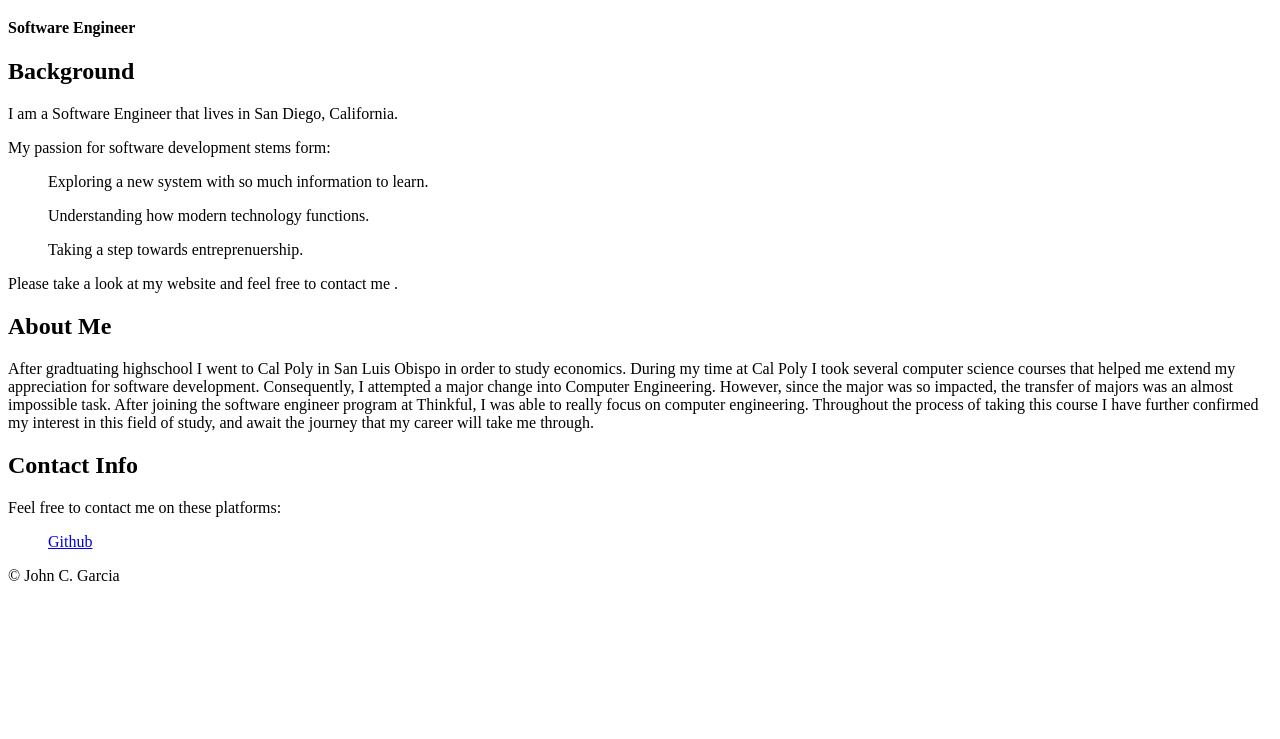
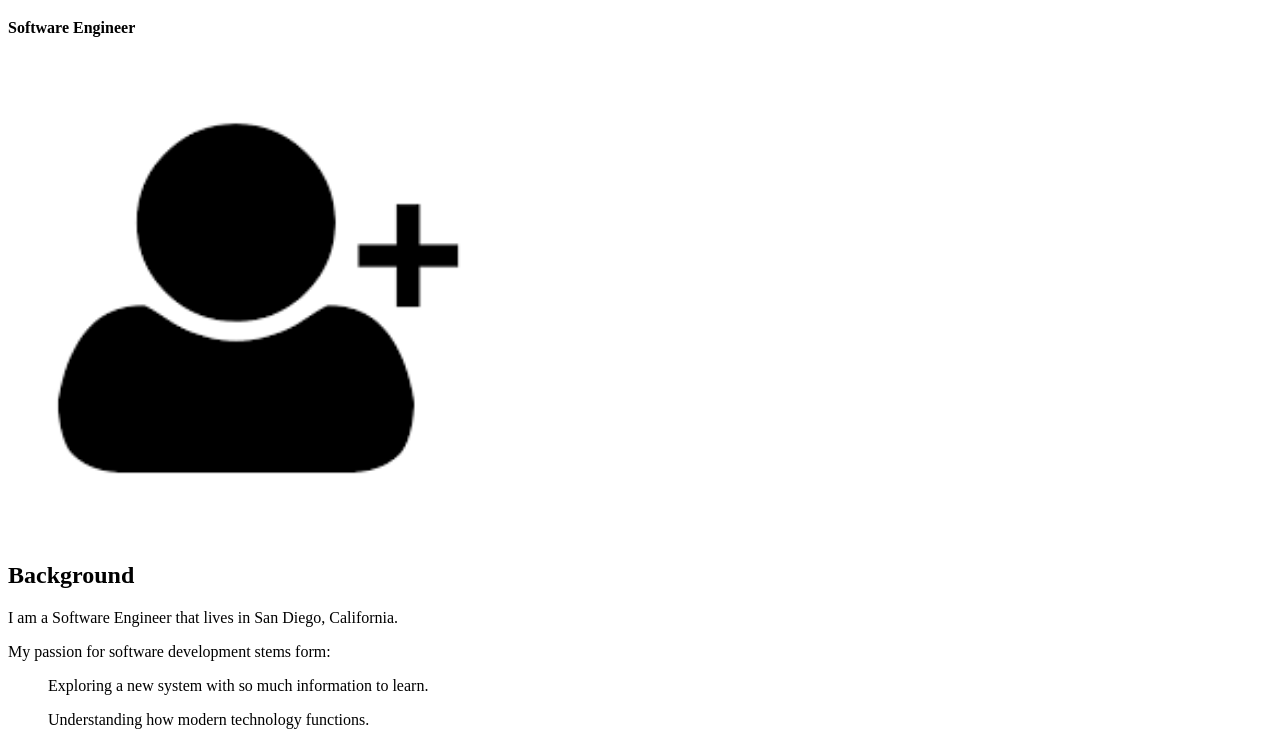
Before and after one commit to jgarc504/portfpolio-jcg, a plain HTML site: page index.html in a window 1280 px wide. Shown: the part 61-800 px from the top of the page. Drawn offline with Linux system fonts and the light colour scheme.

Commit message:
Update index.html

```diff
--- a/index.html
+++ b/index.html
@@ -17,7 +17,7 @@
     <main>
       <div>
         <section>
-
+        <img src = "download.png" width = 500 alt = "Portrait">
         <h2>
            Background
         </h2>
```
